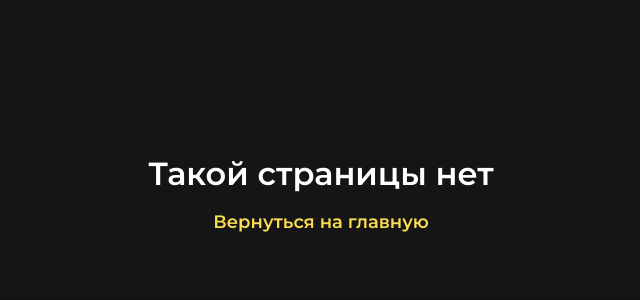
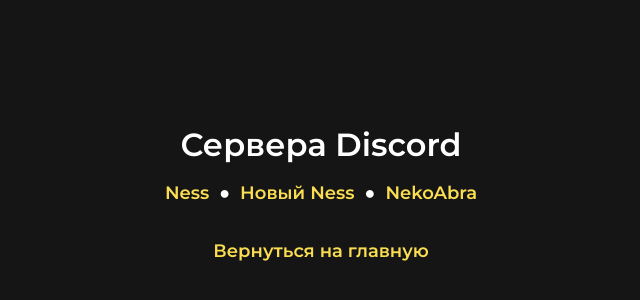
Before and after one commit to orzxiety/website, a Vue app: page /discord in a window 1280 px wide. Shown: the part 166-466 px from the top of the page, without its empty margins (319-959 px from the left). Built offline with nearby package versions, Linux system fonts and the light colour scheme.

Commit message:
изменено:      index.html 	изменено:      src/router.js 	новый файл:    src/views/DiscordLinks.vue

```diff
--- a/index.html
+++ b/index.html
@@ -3,7 +3,7 @@
         <meta charset="UTF-8">
         <meta name="viewport" content="width=device-width, initial-scale=1.0">
         <meta property="og:title" content="Страница Orzxiety">
-        <meta property="og:description" content="Немного информации о себе.">
+        <meta property="og:type" content="website">
         <title>Страница Orzxiety</title>
         <link rel="preconnect" href="https://fonts.googleapis.com">
         <link rel="preconnect" href="https://fonts.gstatic.com" crossorigin>
--- a/src/router.js
+++ b/src/router.js
@@ -8,6 +8,10 @@
             component: () => import('./views/IndexView.vue')
         },
         {
+            path: '/discord',
+            component: () => import('./views/DiscordLinks.vue')
+        },
+        {
             path: '/:pathMatch(.*)',
             component: () => import ('./views/NotFoundView.vue')
         }
--- /dev/null
+++ b/src/views/DiscordLinks.vue
@@ -0,0 +1,17 @@
+<script setup>
+    import '/src/assets/style.css'
+</script>
+
+<template>
+    <div class="primary">
+        <h1>Сервера Discord</h1>
+        <div class="links">
+            <p><a class="link" href="https://discord.com/invite/h5Ve9qQ">Ness</a></p>
+            <p><a class="link" href="https://discord.com/invite/UmwAGsJc6a">Новый Ness</a></p>
+            <p><a class="link" href="https://discord.com/invite/8GPeAsEJne">NekoAbra</a></p>
+        </div>
+        <div class="links">
+            <p><RouterLink to="/" class="link">Вернуться на главную</RouterLink></p>
+        </div>
+    </div>
+</template>
```
